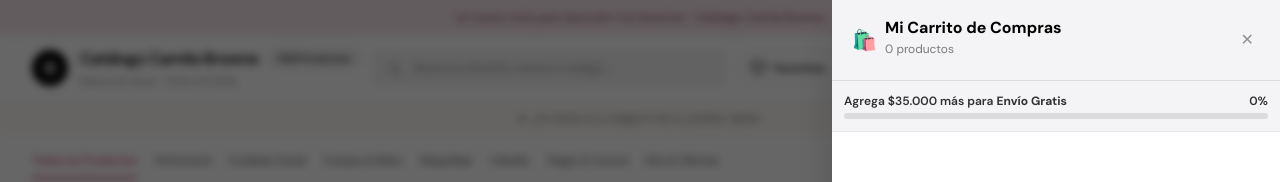
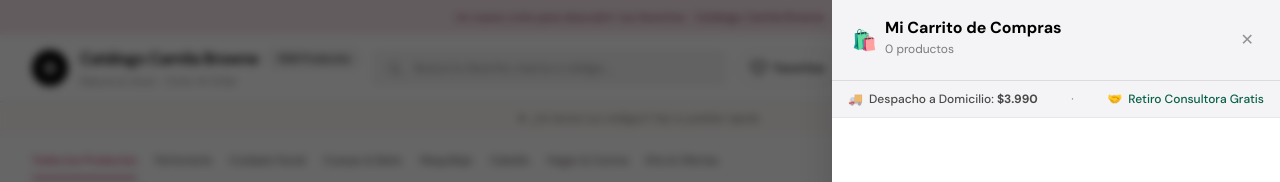
Before and after one commit to davidtroncosop/catalogo, a React (Vite) app: page / in a window 1280 px wide. Both pictures are taken after a click on the button "Abrir carrito". Shown: the top 182 px of the page. Built offline with nearby package versions, Linux system fonts and the light colour scheme.

Commit message:
feat: eliminar pago por webpay y envio gratis, despacho fijo .990

```diff
--- a/src/App.tsx
+++ b/src/App.tsx
@@ -224,7 +224,7 @@ export default function App() {
   const [shippingRegion, setShippingRegion] = useState<string>('Región Metropolitana');
   const [shippingCommune, setShippingCommune] = useState<string>('Santiago');
   const [shippingAddress, setShippingAddress] = useState<string>('');
-  const [paymentMethod, setPaymentMethod] = useState<'webpay' | 'transfer' | 'whatsapp'>('webpay');
+  const [paymentMethod, setPaymentMethod] = useState<'transfer' | 'whatsapp' | 'webpay'>('transfer');
 
   // Order Confirmed
   const [confirmedOrder, setConfirmedOrder] = useState<OrderConfirmation | null>(null);
@@ -261,9 +261,7 @@ export default function App() {
     return cart.reduce((acc, item) => acc + item.quantity, 0);
   }, [cart]);
 
-  const freeShippingThreshold = 35000;
-  const isFreeShipping = cartSubtotal >= freeShippingThreshold;
-  const shippingFee = cartSubtotal === 0 || shippingType === 'pickup' || isFreeShipping ? 0 : 3990;
+  const shippingFee = cartSubtotal === 0 || shippingType === 'pickup' ? 0 : 3990;
   const discountAmount = Math.round(cartSubtotal * appliedDiscount);
   const finalTotal = Math.max(0, cartSubtotal - discountAmount + shippingFee);
 
@@ -1757,27 +1755,17 @@ export default function App() {
               </button>
             </div>
 
-            {/* Free shipping bar */}
-            <div className="bg-[#F4F4F6] border-b border-black/8 p-3 text-xs">
-              {isFreeShipping ? (
-                <div className="text-black font-semibold flex items-center gap-1.5">
-                  <span>🎉</span>
-                  <span>¡Felicidades! Tienes Envío Gratis a todo Chile</span>
-                </div>
-              ) : (
-                <div>
-                  <div className="flex items-center justify-between font-semibold text-black/80 mb-1">
-                    <span>Agrega {formatCLP(freeShippingThreshold - cartSubtotal)} más para <strong>Envío Gratis</strong></span>
-                    <span>{Math.round((cartSubtotal / freeShippingThreshold) * 100)}%</span>
-                  </div>
-                  <div className="w-full bg-black/10 h-1.5 rounded-full overflow-hidden">
-                    <div
-                      className="bg-black h-full rounded-full transition-all duration-300"
-                      style={{ width: `${Math.min(100, (cartSubtotal / freeShippingThreshold) * 100)}%` }}
-                    />
-                  </div>
-                </div>
-              )}
+            {/* Shipping info bar */}
+            <div className="bg-[#F4F4F6] border-b border-black/8 px-4 py-2.5 text-xs text-black/70 flex items-center justify-between">
+              <span className="flex items-center gap-1.5 font-medium">
+                <span>🚚</span>
+                <span>Despacho a Domicilio: <strong>{formatCLP(3990)}</strong></span>
+              </span>
+              <span className="text-black/50">·</span>
+              <span className="flex items-center gap-1.5 font-medium text-emerald-800">
+                <span>🤝</span>
+                <span>Retiro Consultora Gratis</span>
+              </span>
             </div>
 
             {/* Items */}
@@ -1892,7 +1880,7 @@ export default function App() {
                   <div className="flex justify-between">
                     <span>Despacho:</span>
                     <span className="font-semibold text-black">
-                      {isFreeShipping ? 'GRATIS' : formatCLP(shippingFee)}
+                      {shippingFee === 0 ? '$0' : formatCLP(shippingFee)}
                     </span>
                   </div>
                   <div className="flex justify-between text-sm font-black text-black pt-1 border-t border-black/10">
@@ -2042,7 +2030,7 @@ export default function App() {
                   >
                     <div className="font-extrabold text-sm text-black">🚚 Despacho a Domicilio</div>
                     <div className="text-xs text-black/50 mt-1">
-                      {isFreeShipping ? 'Envío Gratis' : '$3.990 en todo Chile'}
+                      $3.990 en todo Chile
                     </div>
                   </div>
 
@@ -2130,23 +2118,6 @@ export default function App() {
               <div className="space-y-4">
                 <div className="space-y-2.5">
                   <div
-                    onClick={() => setPaymentMethod('webpay')}
-                    className={`p-3.5 rounded-2xl border-2 cursor-pointer flex items-center justify-between transition-all ${
-                      paymentMethod === 'webpay'
-                        ? 'border-black bg-[#F4F4F6]'
-                        : 'border-black/10 hover:bg-[#F4F4F6]'
-                    }`}
-                  >
-                    <div>
-                      <div className="font-extrabold text-sm text-black">💳 Webpay Plus (Transbank)</div>
-                      <div className="text-xs text-black/50">Tarjetas de Débito, Crédito y Redcompra</div>
-                    </div>
-                    <span className="text-xs font-bold text-black font-semibold bg-white px-2 py-1 rounded border border-black/10">
-                      Recomendado
-                    </span>
-                  </div>
-
-                  <div
                     onClick={() => setPaymentMethod('transfer')}
                     className={`p-3.5 rounded-2xl border-2 cursor-pointer transition-all ${
                       paymentMethod === 'transfer'
@@ -2159,10 +2130,15 @@ export default function App() {
                         <div className="font-extrabold text-sm text-black">🏦 Transferencia Bancaria Directa</div>
                         <div className="text-xs text-black/50">Banco Santander · Verificación automática con IA</div>
                       </div>
+                      <div className="flex items-center gap-1.5">
+                        <span className="text-xs font-bold text-black font-semibold bg-white px-2 py-0.5 rounded border border-black/10">
+                          Recomendado
+                        </span>
                         <span className="text-[11px] font-bold text-emerald-800 bg-emerald-100 px-2 py-0.5 rounded-full border border-emerald-200 flex items-center gap-1">
                           <Sparkles size={11} />
                           <span>IA Vision</span>
                         </span>
+                      </div>
                     </div>
 
                     {paymentMethod === 'transfer' && (
@@ -2215,7 +2191,7 @@ export default function App() {
                     <div className="flex justify-between">
                       <span>Despacho:</span>
                       <span className="font-bold text-black">
-                      {shippingFee === 0 ? 'GRATIS' : formatCLP(shippingFee)}
+                        {shippingFee === 0 ? '$0 (Retiro)' : formatCLP(shippingFee)}
                       </span>
                     </div>
                   <div className="flex justify-between text-base font-black text-black pt-2 border-t border-black/10">
@@ -2575,16 +2551,13 @@ export default function App() {
               </h4>
               <div className="flex flex-wrap gap-2 mb-3">
                 <span className="bg-white/10 border border-white/15 px-3 py-1 rounded-full text-[11px] text-white/90 font-mono">
-                  Webpay Plus
+                  Transferencia Directa
                 </span>
                 <span className="bg-white/10 border border-white/15 px-3 py-1 rounded-full text-[11px] text-white/90 font-mono">
-                  Redcompra
+                  Validación IA Santander
                 </span>
                 <span className="bg-white/10 border border-white/15 px-3 py-1 rounded-full text-[11px] text-white/90 font-mono">
-                  Crédito / Débito
-                </span>
-                <span className="bg-white/10 border border-white/15 px-3 py-1 rounded-full text-[11px] text-white/90 font-mono">
-                  Transferencia
+                  WhatsApp 24/7
                 </span>
               </div>
               <p className="text-[11px] text-white/50">
--- a/src/OrdersAdminModal.tsx
+++ b/src/OrdersAdminModal.tsx
@@ -421,9 +421,8 @@ export const OrdersAdminModal: React.FC<OrdersAdminModalProps> = ({ isOpen, onCl
               <FileSpreadsheet size={36} className="mx-auto text-black/30" />
               <h4 className="font-bold text-sm text-black">Aún no hay compras registradas</h4>
               <p className="text-xs text-black/50 max-w-sm mx-auto">
-                Cuando los compradores realicen un pedido por Transferencia Bancaria, Webpay o
-                WhatsApp, sus datos (nombre, WhatsApp, dirección y productos) aparecerán aquí y en tu
-                Excel.
+                Cuando los compradores realicen un pedido por Transferencia Bancaria o WhatsApp, sus
+                datos (nombre, WhatsApp, dirección y productos) aparecerán aquí y en tu Excel.
               </p>
             </div>
           ) : (
```
Lines whose indentation alone changed are shown as unchanged.
